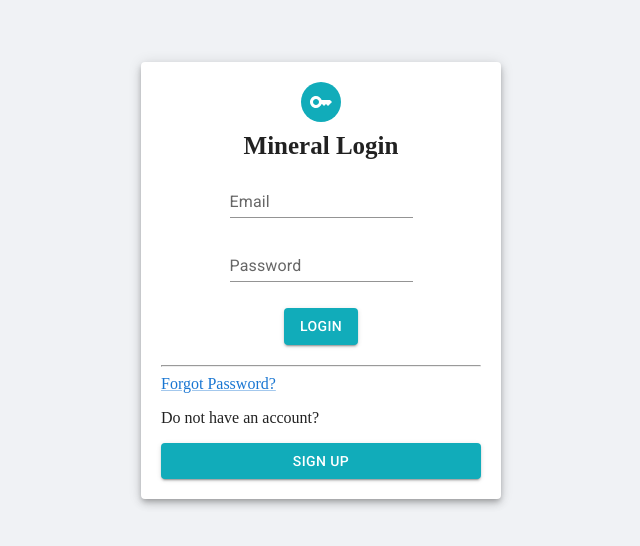
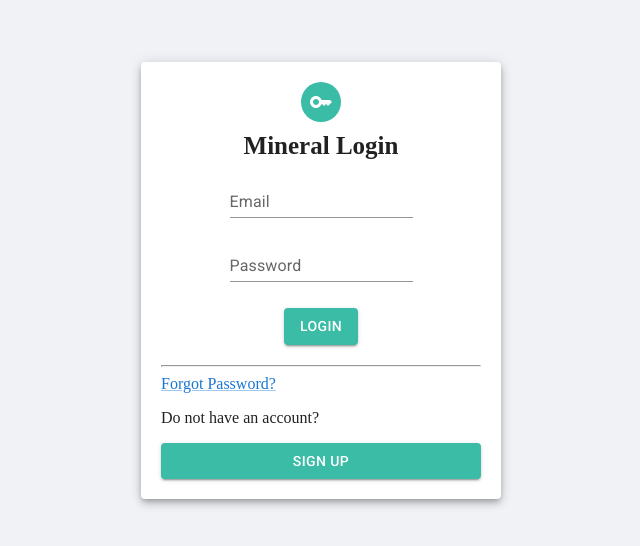
Before and after one commit to mohammedfaisal31/kisarmineral, a React (Create React App) app: page /login in a window 1280 px wide. Shown: the part 106-652 px from the top of the page, without its empty margins (319-959 px from the left). Built offline with nearby package versions, Linux system fonts and the light colour scheme; no server answers.

Commit message:
chnaged button colors

```diff
--- a/src/components/Login.js
+++ b/src/components/Login.js
@@ -20,15 +20,15 @@ export default function Login(){
     const [ifDisplayAlert,setIfDisplayAlert] = useState("none");
     const paperStyle = {padding:20,height:"fit-content",width:"40vh",margin:"20vh auto"};
     const pStyle = {fontSize:"25px",fontWeight:"bold",margin:"10px 20px "};
-    const keyStyle = {backgroundColor:'#11acba'};
+    const keyStyle = {backgroundColor:'#3abca7'};
     const gridStyle = {
                         display: 'flex',
                         flexDirection: 'column',
                         alignItems: 'center',
                         justifyContent: 'center',
                     } //CSS to make grid responsive
-    const loginButtonStyle = {backgroundColor:"#11acba",marginTop:"18px"}
-    const signupButtonStyle = {backgroundColor:"#11acba"}
+    const loginButtonStyle = {backgroundColor:"#3abca7",marginTop:"18px"}
+    const signupButtonStyle = {backgroundColor:"#3abca7"}
 
     const initialValues = {
         email:"",
--- a/src/components/Register.js
+++ b/src/components/Register.js
@@ -17,15 +17,15 @@ export default function Register(){
     const [ifDisplayAlert,setIfDisplayAlert] = useState("none");
     const paperStyle = {padding:20,height:"fit-content",width:"40vh",margin:"20vh auto"};
     const pStyle = {fontSize:"25px",fontWeight:"bold",margin:"10px 20px "};
-    const keyStyle = {backgroundColor:'#11acba'};
+    const keyStyle = {backgroundColor:'#3abca7'};
     const gridStyle = {
                         display: 'flex',
                         flexDirection: 'column',
                         alignItems: 'center',
                         justifyContent: 'center',
                     } //CSS to make grid responsive
-    const signupButtonStyle = {backgroundColor:"#11acba",marginTop:"18px"}
-    const loginButtonStyle = {backgroundColor:"#11acba"}
+    const signupButtonStyle = {backgroundColor:"#3abca7",marginTop:"18px"}
+    const loginButtonStyle = {backgroundColor:"#3abca7"}
     const initialValues = {
         pname:"",
         email:"",
```
